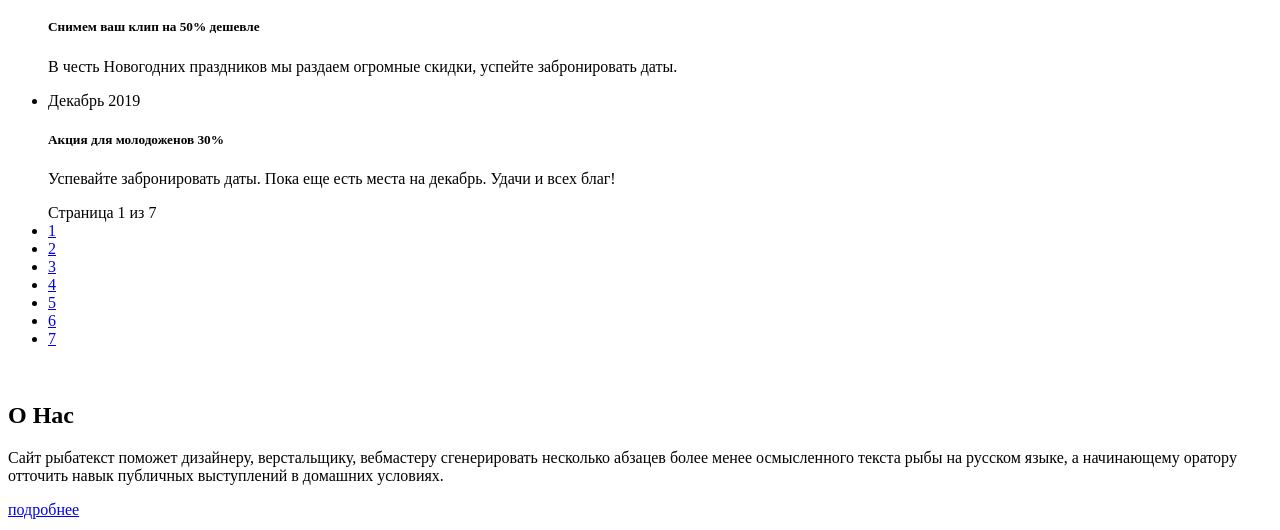
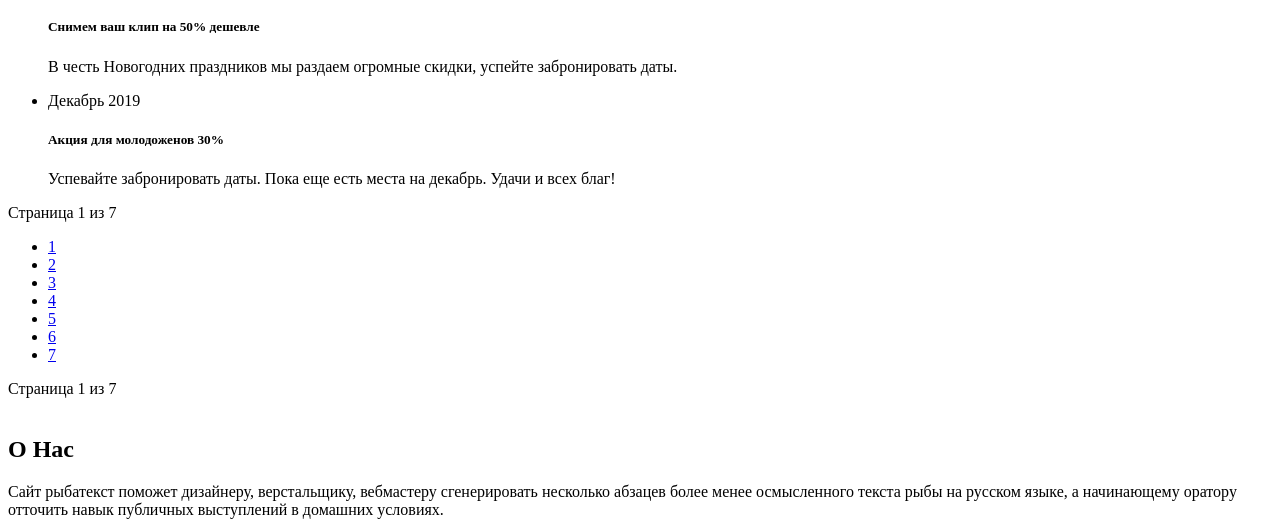
Before and after one commit to Baby-313/Video-production, a plain HTML site: page index.html in a window 1280 px wide. Shown: the part 902-1432 px from the top of the page. Drawn offline with Linux system fonts and the light colour scheme.

Commit message:
Add files via upload

```diff
--- a/index.html
+++ b/index.html
@@ -112,8 +112,8 @@
                                 </div>
                             </li>
                         </ul>
-                        <ul class="pogination">
-                            <div class="pogination__title">Страница 1 из 7</div>
+                        <div class="pogination__title">Страница 1 из 7</div>
+                        <ul class="pogination___list">
                             <li class="pogination__item">
                                 <a href="#" class="page__link">1</a>
                             </li>
@@ -136,6 +136,7 @@
                                 <a href="#" class="page__link">7</a>
                             </li>
                         </ul>
+                        <div class="pogination">Страница 1 из 7</div>
                     </div>
                 </section>
                 <section class="about">
```
